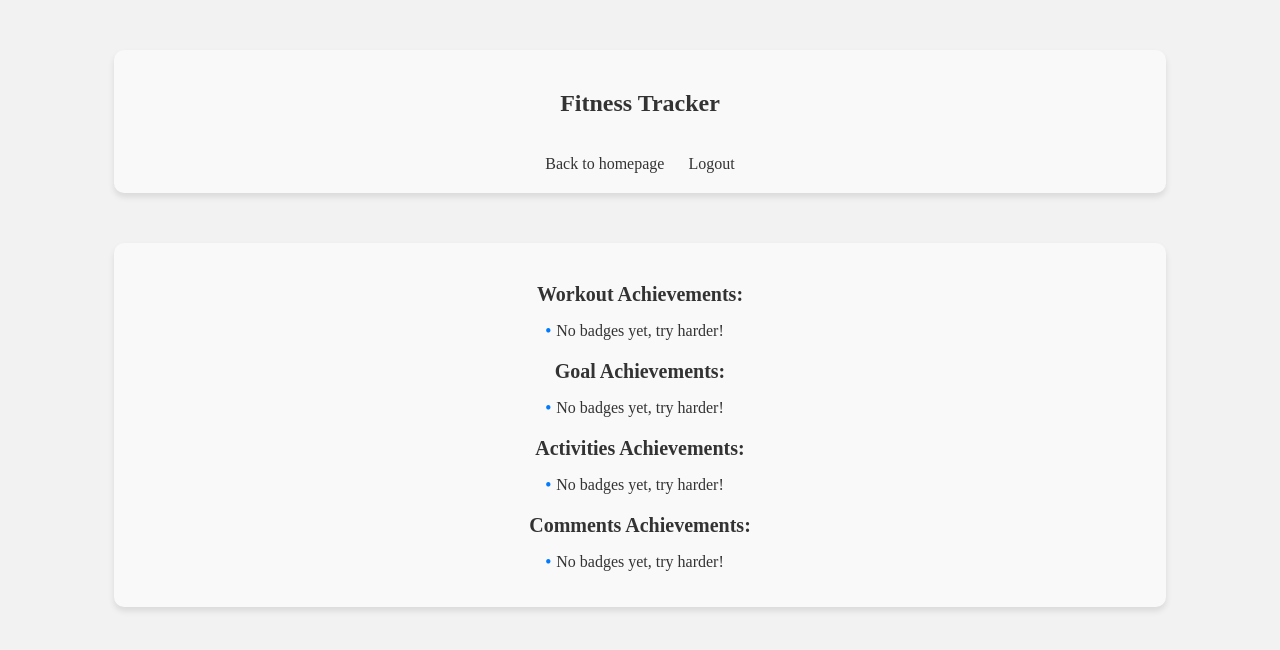
After one commit to yavictoria/Barvinskyi.universitu.FitnessTracker, a Django app: page /achievements/ in a window 1280 px wide. The commit adds this page. Shown: the top 650 px of the page. Run offline with Django 5.2, Linux system fonts and the light colour scheme; a user stored in the database is signed in; data comes from the database, SQL or seed files in the repository; both versions use the stored data as it was after the commit; some libraries are stand-ins or nearby versions.

Commit message:
Implemented Achievement system

```diff
--- a/mainapp/urls.py
+++ b/mainapp/urls.py
@@ -17,4 +17,5 @@ urlpatterns = [
     path('add_comment/<int:activity_id>', views.add_comment, name='add_comment'),
     path('like/<int:activity_id>/', views.like_activity, name='like_activity'),
     path('toggle-notification/', views.toggle_notification_setting, name='toggle_notification_setting'),
+    path('achievements/', views.achievements, name='achievements'),
 ]
--- a/mainapp/views.py
+++ b/mainapp/views.py
@@ -3,9 +3,68 @@ from django.shortcuts import render, redirect, get_object_or_404
 from django.contrib.auth import logout
 from django.conf import settings
 from django.core.mail import send_mail
+from django.db.models import Count
 
 from .forms import WorkoutForm, FitnessGoalForm, FitnessRecordForm, FitnessGoalSelectionForm, ActivityForm, CommentForm
-from .models import Workout, FitnessGoal, CompletedGoals, Activity, UserLiked, SendNotif
+from .models import Workout, FitnessGoal, CompletedGoals, Activity, UserLiked, SendNotif, Badge, Achievement
+
+
+def award_badge(user, badge_type, awarded_for):
+    Badge.objects.create(user=user, badge_type=badge_type, awarded_for=awarded_for)
+
+
+def update_workout_achievements(user, achievements):
+    workout_count = achievements.workouts_num
+    if workout_count == 5 and not Badge.objects.filter(user=user, badge_type='bronze', awarded_for='Workout').exists():
+        award_badge(user, 'bronze', awarded_for='Workout')
+    elif workout_count == 10 and not Badge.objects.filter(user=user, badge_type='silver', awarded_for='Workout').exists():
+        award_badge(user, 'silver', awarded_for='Workout')
+    elif workout_count == 50 and not Badge.objects.filter(user=user, badge_type='gold', awarded_for='Workout').exists():
+        award_badge(user, 'gold', awarded_for='Workout')
+    elif workout_count == 100 and not Badge.objects.filter(user=user, badge_type='brilliant', awarded_for='Workout').exists():
+        award_badge(user, 'brilliant', awarded_for='Workout')
+
+def update_goal_achievements(user, achievements):
+    goal_count = achievements.goals_num
+    if goal_count == 5 and not Badge.objects.filter(user=user, badge_type='bronze', awarded_for='Goal').exists():
+        award_badge(user, 'bronze', awarded_for='Goal')
+    elif goal_count == 10 and not Badge.objects.filter(user=user, badge_type='silver', awarded_for='Goal').exists():
+        award_badge(user, 'silver', awarded_for='Goal')
+    elif goal_count == 50 and not Badge.objects.filter(user=user, badge_type='gold', awarded_for='Goal').exists():
+        award_badge(user, 'gold', awarded_for='Goal')
+    elif goal_count == 100 and not Badge.objects.filter(user=user, badge_type='brilliant', awarded_for='Goal').exists():
+        award_badge(user, 'brilliant', awarded_for='Goal')
+
+def update_post_achievements(user, achievements):
+    post_count = achievements.posts_num
+    if post_count == 5 and not Badge.objects.filter(user=user, badge_type='bronze', awarded_for='Post').exists():
+        award_badge(user, 'bronze', awarded_for='Post')
+    elif post_count == 10 and not Badge.objects.filter(user=user, badge_type='silver', awarded_for='Post').exists():
+        award_badge(user, 'silver', awarded_for='Post')
+    elif post_count == 50 and not Badge.objects.filter(user=user, badge_type='gold', awarded_for='Post').exists():
+        award_badge(user, 'gold', awarded_for='Post')
+    elif post_count == 100 and not Badge.objects.filter(user=user, badge_type='brilliant', awarded_for='Post').exists():
+        award_badge(user, 'brilliant', awarded_for='Post')
+
+def update_comment_achievements(user, achievements):
+    comment_count = achievements.comments_num
+    if comment_count == 5 and not Badge.objects.filter(user=user, badge_type='bronze', awarded_for='Comment').exists():
+        award_badge(user, 'bronze', awarded_for='Comment')
+    elif comment_count == 10 and not Badge.objects.filter(user=user, badge_type='silver', awarded_for='Comment').exists():
+        award_badge(user, 'silver', awarded_for='Comment')
+    elif comment_count == 50 and not Badge.objects.filter(user=user, badge_type='gold', awarded_for='Comment').exists():
+        award_badge(user, 'gold', awarded_for='Comment')
+    elif comment_count == 100 and not Badge.objects.filter(user=user, badge_type='brilliant', awarded_for='Comment').exists():
+        award_badge(user, 'brilliant', awarded_for='Comment')
+
+
+def update_achievements(user):
+    achievements, _ = Achievement.objects.get_or_create(user=user)
+    update_workout_achievements(user, achievements)
+    update_goal_achievements(user, achievements)
+    update_post_achievements(user, achievements)
+    update_comment_achievements(user, achievements)
+    achievements.save()
 
 
 def home(request):
@@ -48,6 +107,10 @@ def register_workout(request):
             workout = form.save(commit=False)
             workout.user = request.user
             workout.save()
+            achievements, _ = Achievement.objects.get_or_create(user=request.user)
+            achievements.workouts_num += 1
+            achievements.save()
+            update_achievements(request.user)
             return redirect('home')
     else:
         form = WorkoutForm()
@@ -120,6 +183,10 @@ def log_goal_record(request, goal_id):
                     target_value=fitness_goal.target_value,
                     achieved_value=fitness_goal.achieved_value
                 )
+                achievements, _ = Achievement.objects.get_or_create(user=request.user)
+                achievements.goals_num += 1
+                achievements.save()
+                update_achievements(request.user)
                 fitness_goal.delete()
                 notif_obj, created = SendNotif.objects.get_or_create(user=request.user)
                 if notif_obj.accept_notif:
@@ -160,6 +227,10 @@ def create_activity(request):
             completed_goal = form.cleaned_data['completed_goal']
             activity.completed_goal = completed_goal
             activity.save()
+            achievements, _ = Achievement.objects.get_or_create(user=request.user)
+            achievements.posts_num += 1
+            achievements.save()
+            update_achievements(request.user)
             return redirect('home')  # Redirect to the homepage after creating activity
     else:
         form = ActivityForm(request.user)
@@ -175,6 +246,10 @@ def add_comment(request, activity_id):
             comment.user = request.user
             comment.activity = activity
             comment.save()
+            achievements, _ = Achievement.objects.get_or_create(user=request.user)
+            achievements.comments_num += 1
+            achievements.save()
+            update_achievements(request.user)
             return redirect('home')
     else:
         form = CommentForm()
@@ -211,3 +286,12 @@ def toggle_notification_setting(request):
     else:
         send_notif = SendNotif.objects.filter(user=request.user).first()
         return redirect('profile')
+
+
+def achievements(request):
+    workout_badge = Badge.objects.filter(user=request.user, awarded_for='Workout').values('badge_type').annotate(count=Count('badge_type'))
+    goal_badge = Badge.objects.filter(user=request.user, awarded_for='Goal').values('badge_type').annotate(count=Count('badge_type'))
+    post_badge = Badge.objects.filter(user=request.user, awarded_for='Post').values('badge_type').annotate(count=Count('badge_type'))
+    comments_badge = Badge.objects.filter(user=request.user, awarded_for='Comment').values('badge_type').annotate(count=Count('badge_type'))
+
+    return render(request, 'achievements.html', {'workout_badge': workout_badge, 'goal_badge': goal_badge, 'post_badge':post_badge, 'comments_badge':comments_badge})
--- /dev/null
+++ b/templates/achievements.html
@@ -0,0 +1,91 @@
+{% extends 'homepage.html' %}
+
+{% block content %}
+    <style>
+        .main {
+            background-color: #f9f9f9;
+            padding: 20px;
+            border-radius: 10px;
+            box-shadow: 0 4px 6px rgba(0, 0, 0, 0.1);
+            margin-bottom: 20px;
+        }
+
+        .achievements {
+            margin-top: 20px;
+        }
+
+        .achievements h3 {
+            font-size: 20px;
+            margin-bottom: 10px;
+        }
+
+        .achievements ul {
+            list-style-type: none;
+            padding-left: 0;
+        }
+
+        .achievements ul li {
+            margin-bottom: 5px;
+            font-size: 16px;
+        }
+
+        .achievements ul li:before {
+            content: "\2022"; /* Bullet point character */
+            color: #007bff; /* Bullet point color */
+            font-weight: bold;
+            display: inline-block;
+            width: 1em;
+            margin-left: -1em;
+        }
+
+        .no-bullet {
+            list-style-type: none;
+            padding-left: 0;
+        }
+    </style>
+
+    <section class="main">
+        <div class="achievements">
+            <h3>Workout Achievements:</h3>
+            <ul class="no-bullet">
+                {% if workout_badge %}
+                    {% for badge in workout_badge %}
+                        <li>One {{ badge.badge_type }} badge!</li>
+                    {% endfor %}
+                {% else %}
+                    <li>No badges yet, try harder!</li>
+                {% endif %}
+            </ul>
+            <h3>Goal Achievements:</h3>
+            <ul class="no-bullet">
+                {% if goal_badge %}
+                    {% for badge in goal_badge %}
+                        <li>One {{ badge.badge_type }} badge!</li>
+                    {% endfor %}
+                {% else %}
+                    <li>No badges yet, try harder!</li>
+                {% endif %}
+            </ul>
+            <h3>Activities Achievements:</h3>
+            <ul class="no-bullet">
+                {% if post_badge %}
+                    {% for badge in post_badge %}
+                        <li>One {{ badge.badge_type }} badge!</li>
+                    {% endfor %}
+                {% else %}
+                    <li>No badges yet, try harder!</li>
+                {% endif %}
+            </ul>
+            <h3>Comments Achievements:</h3>
+            <ul class="no-bullet">
+                {% if comments_badge %}
+                    {% for badge in comments_badge %}
+                        <li>One {{ badge.badge_type }} badge!</li>
+                    {% endfor %}
+                {% else %}
+                    <li>No badges yet, try harder!</li>
+                {% endif %}
+            </ul>
+        </div>
+    </section>
+{% endblock %}
--- a/templates/homepage.html
+++ b/templates/homepage.html
@@ -32,10 +32,11 @@
         <h1><a href="/">Fitness Tracker</a></h1>
         <br>
         {% if user.is_authenticated %}
-                {% if request.path != '/dashboard/' and request.path != '/create_activity/' %}
+                {% if request.path != '/dashboard/' and request.path != '/create_activity/' and request.path != '/achievements/' %}
                     <a href="profile/">Profile</a>
                     <a href="dashboard/">View overall statistic</a>
                     <a href="create_activity/">Create an Activity</a>
+                    <a href="achievements/">Achievements</a>
                 {% else %}
                     <a href="/">Back to homepage</a>
                 {% endif %}
```
Also changed, not shown: mainapp/models.py (+14 -0 lines), mainapp/tests.py (+37 -2 lines), README.md, db.sqlite3, mainapp/migrations/0005_achievement_badge.py (added), mainapp/migrations/0006_badge_awarded_for.py (added).
